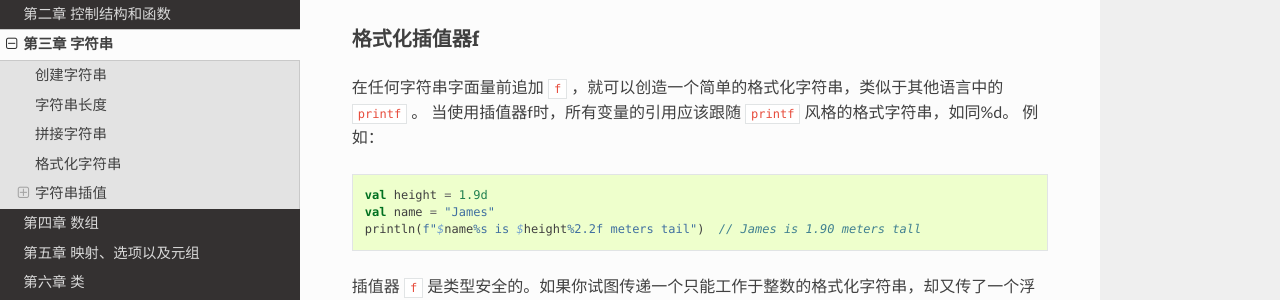
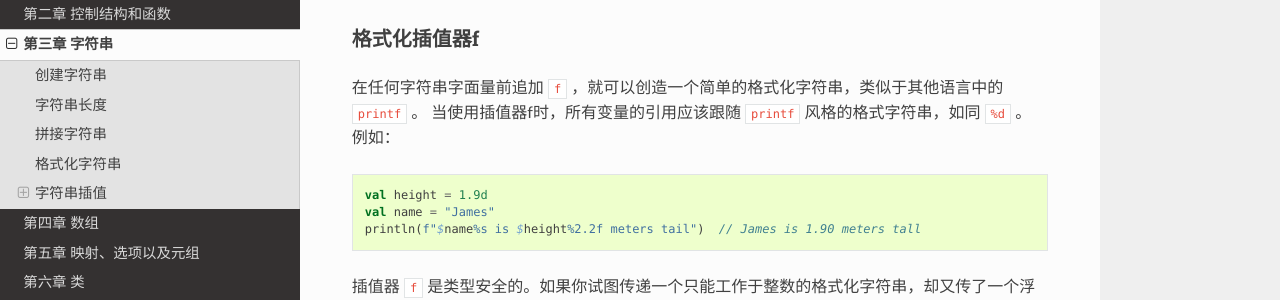
Before and after one commit to nummy/learning-scala, a Sphinx documentation site: the page built from source/chapter/chapter03.rst, in a window 1280 px wide and 900 px high, scrolled down 1421 px. Shown: the part 155-455 px from the top of the window. Built offline with Sphinx 7.4.7 and the Read the Docs theme 2.0.0, drawn with Linux system fonts in a browser that asks for light colours; pages that are not in the unit, such as notebooks, are missing from menus.

```diff
--- a/source/chapter/chapter03.rst
+++ b/source/chapter/chapter03.rst
@@ -72,7 +72,7 @@
 	println(s"Hello, $name")    //Hello, James
 
 
-scala提供了三种字符串插值方法： ``s``、 ``f `` 和 ``raw``
+scala提供了三种字符串插值方法： ``s`` 、 ``f ``  和 ``raw``
 
 +++++++
 插值器s
@@ -93,7 +93,7 @@ scala提供了三种字符串插值方法： ``s``、 ``f `` 和 ``raw``
 ++++++++++++++
 
 在任何字符串字面量前追加 ``f`` ，就可以创造一个简单的格式化字符串，类似于其他语言中的 ``printf`` 。
-当使用插值器f时，所有变量的引用应该跟随 ``printf`` 风格的格式字符串，如同%d。
+当使用插值器f时，所有变量的引用应该跟随 ``printf`` 风格的格式字符串，如同 ``%d`` 。
 例如：
 
 .. code-block:: scala
```
